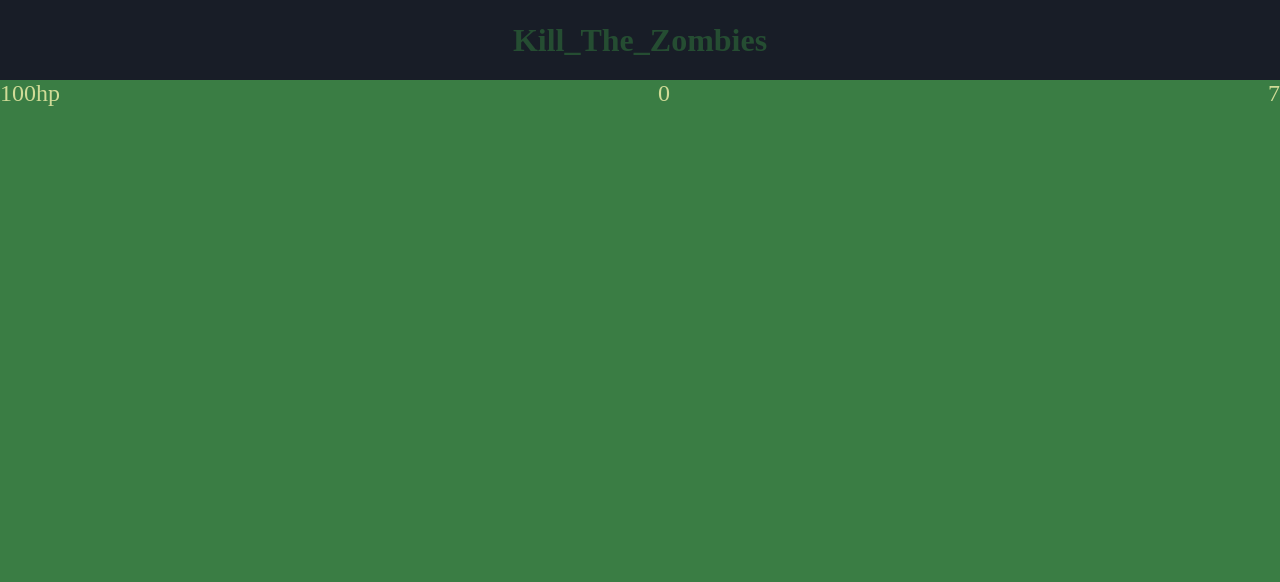
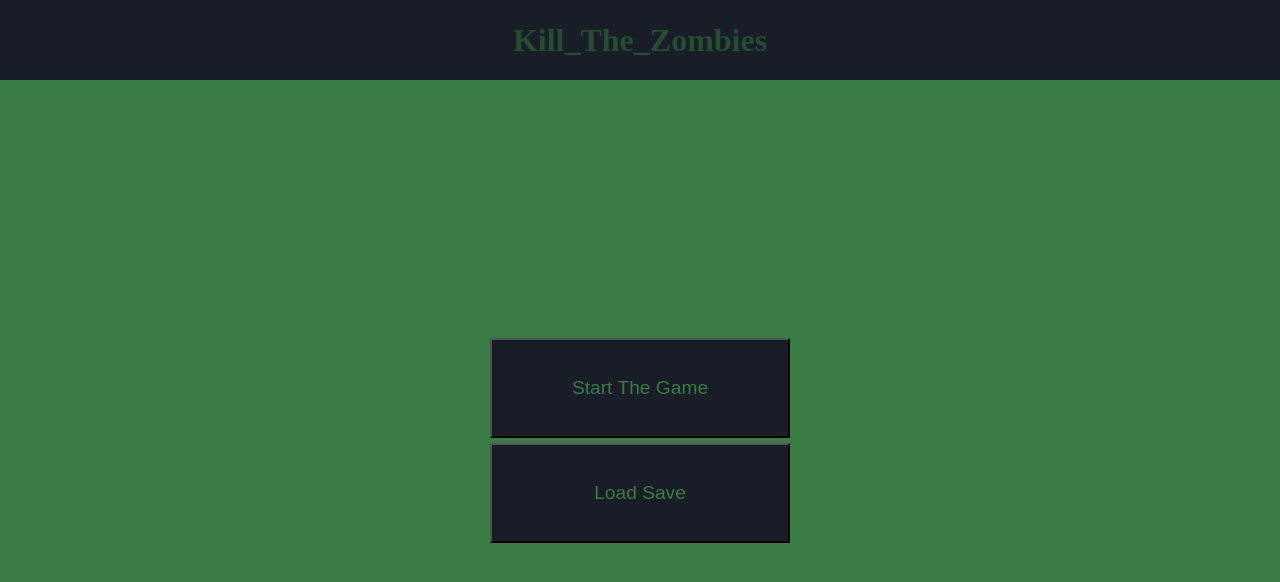
Before and after one commit to mirkar99/Kill_The_Zombies, a plain HTML site: page index.html in a window 1280 px wide. Drawn offline with Linux system fonts and the light colour scheme.

Commit message:
html game element hidden

```diff
--- a/index.html
+++ b/index.html
@@ -14,11 +14,11 @@
         <h1 class="header__title">Kill_The_Zombies</h1>
     </header>
     <main class="main">
-        <section class="menu hidden">
+        <section class="menu">
             <button class="menu__button menu__button--start">Start The Game</button>
             <button class="menu__button menu__button--load">Load Save</button>
         </section>
-        <section class="game">
+        <section class="game hidden">
             <div class="userStats">
                 <div class="userStats__element userStats__element--health">100hp</div>
                 <div class="userStats__element userStats__element--points">0</div>
```
